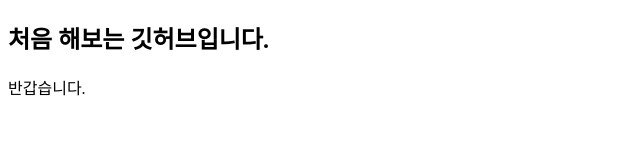
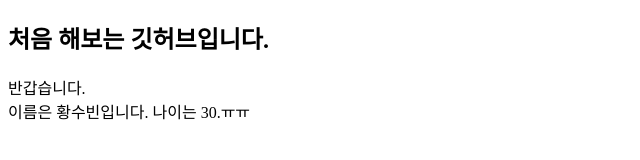
Before and after one commit to hwangsubin17/fantastic-garbanzo, a plain HTML site: page index.html in a window 1280 px wide. Shown: the whole page, without its empty margins (0-640 px from the left). Drawn offline with Linux system fonts and the light colour scheme.

Commit message:
fix:index.html
텍스트추가. 이름 /나이

푸터

```diff
--- a/index.html
+++ b/index.html
@@ -8,5 +8,6 @@
 <body>
     <h2>처음 해보는 깃허브입니다.</h2>
     <div>반갑습니다.</div>
+    <div>이름은 황수빈입니다. 나이는 30.ㅠㅠ</div>
 </body>
 </html>
```
